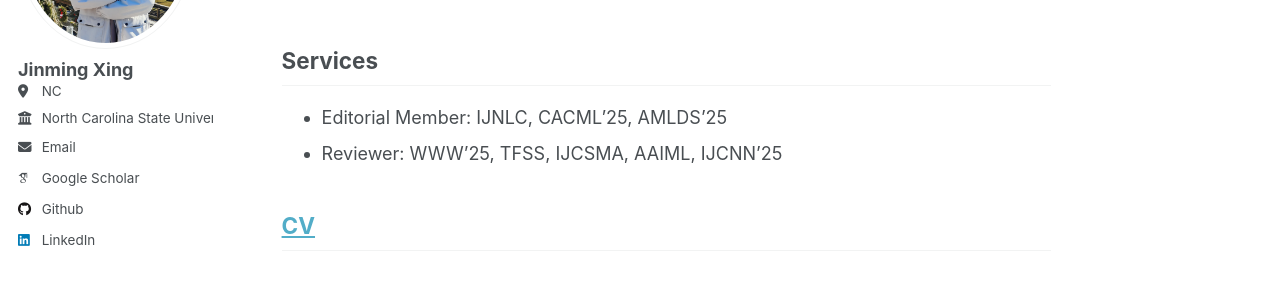
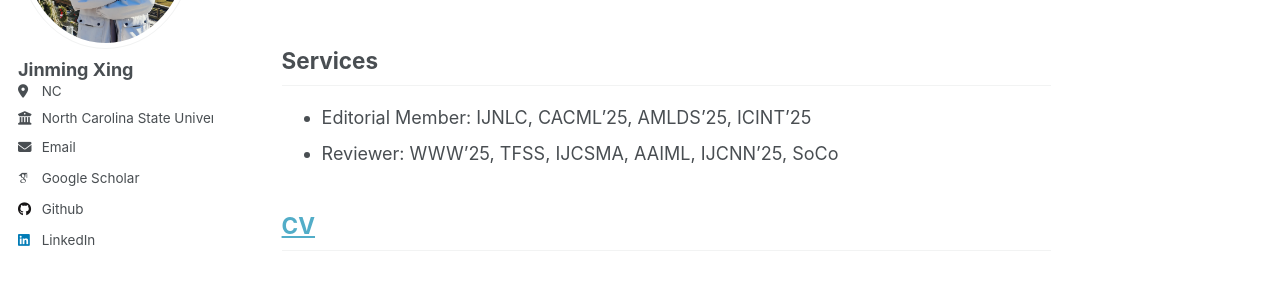
Before and after one commit to XingJinming-real/XingJinming-real.github.io, a Jekyll site: the page built from _pages/about.md, in a window 1280 px wide and 900 px high, scrolled down 593 px. Shown: the part 256-552 px from the top of the window. Built offline with Jekyll 4.4.1, drawn with Linux system fonts in a browser that asks for light colours; some web fonts are replaced.

Commit message:
update about page and resume with new editorial and reviewer roles

```diff
--- a/_pages/about.md
+++ b/_pages/about.md
@@ -28,8 +28,8 @@ Awards
 
 Services
 ---
-* Editorial Member: IJNLC, CACML'25, AMLDS'25
-* Reviewer: WWW'25, TFSS, IJCSMA, AAIML, IJCNN'25
+* Editorial Member: IJNLC, CACML'25, AMLDS'25, ICINT'25
+* Reviewer: WWW'25, TFSS, IJCSMA, AAIML, IJCNN'25, SoCo
 
 [CV](files/resume.pdf)
 ---
```
Also changed, not shown: 1 other file.
